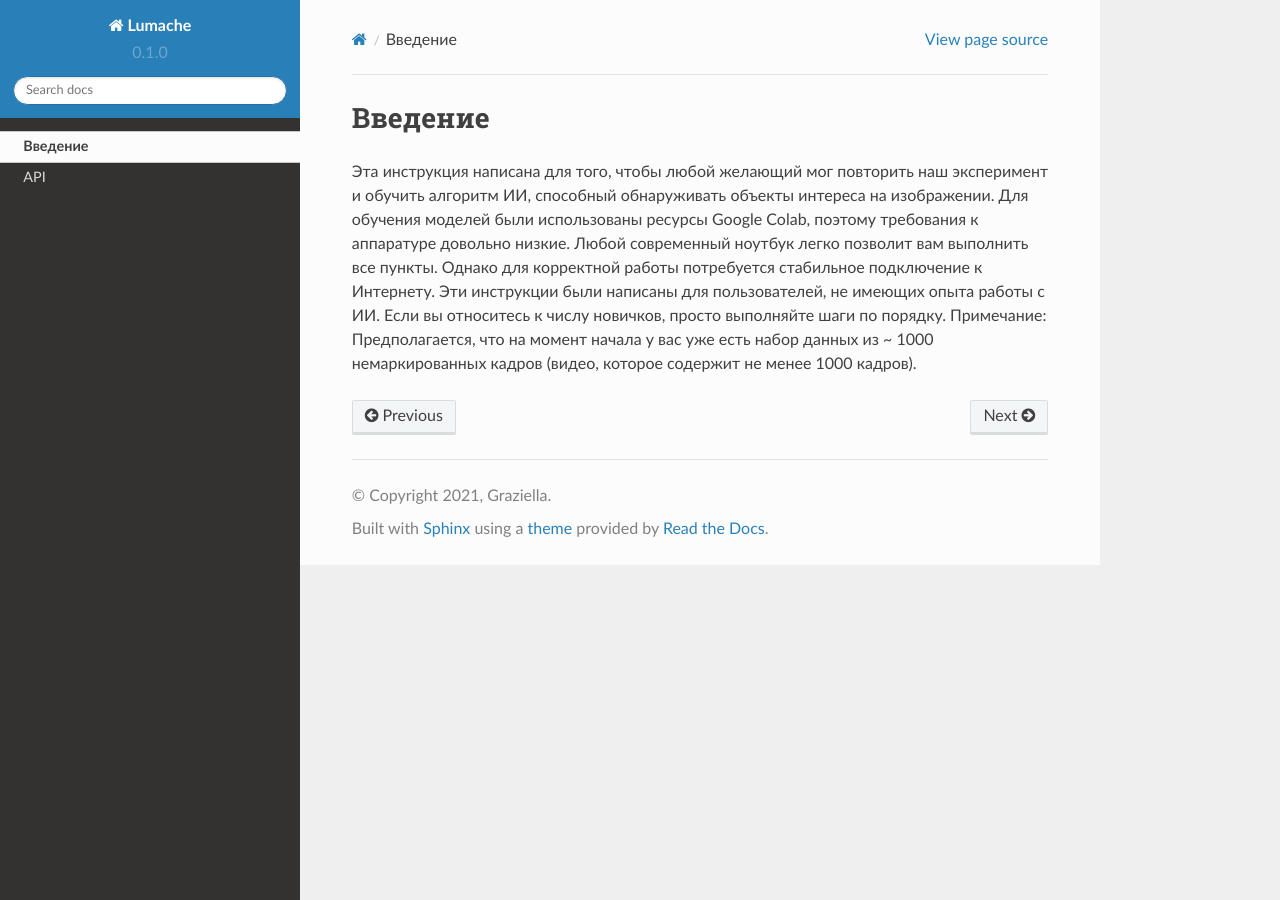
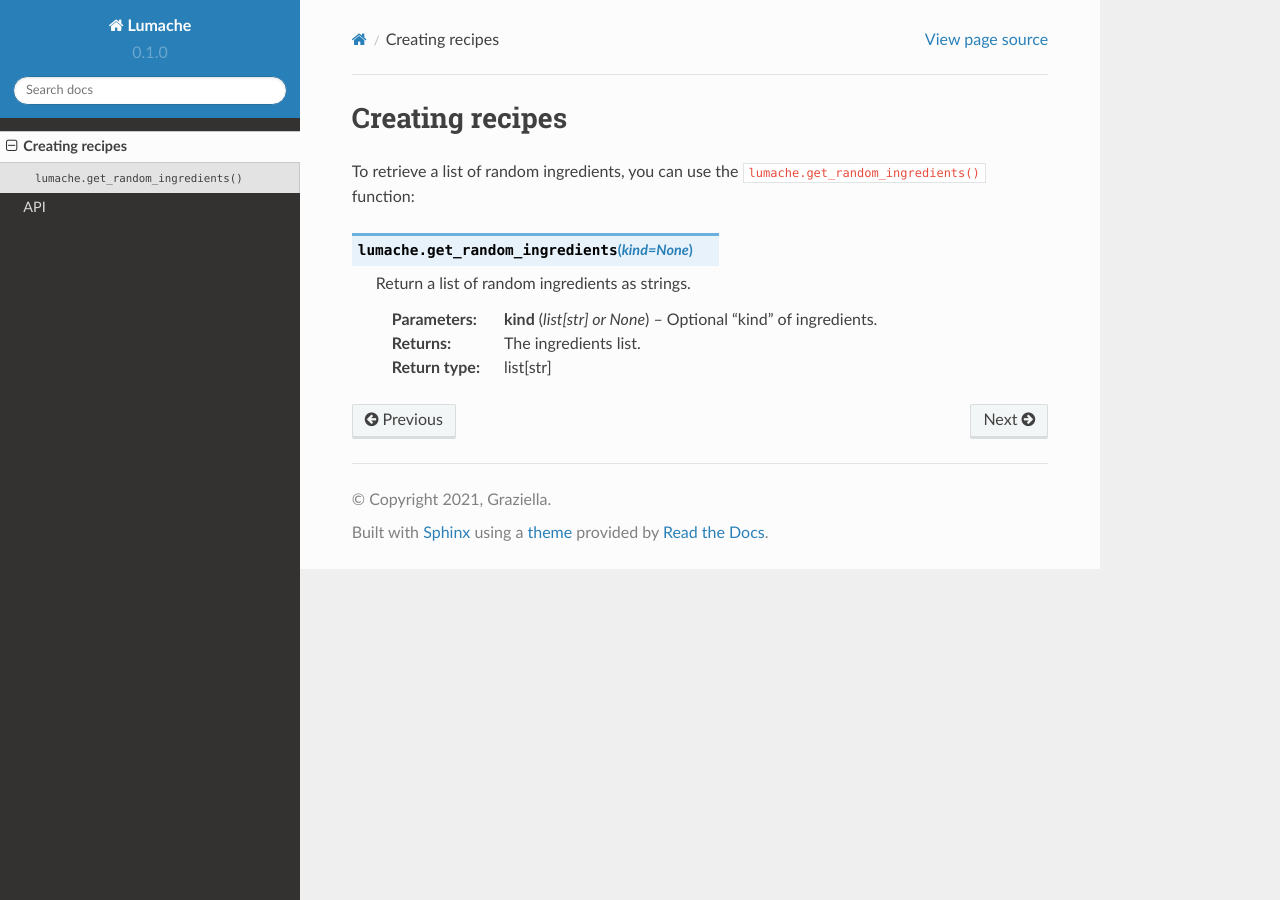
Before and after one commit to Zenkin/mag_tutorial, a Sphinx documentation site: the page built from docs/source/usage.rst, in a window 1280 px wide. Built offline with Sphinx 7.4.7 and the Read the Docs theme 2.0.0, drawn with Linux system fonts in a browser that asks for light colours.

Commit message:
Update usage.rst

```diff
--- a/docs/source/usage.rst
+++ b/docs/source/usage.rst
@@ -1,4 +1,14 @@
-Введение
+Creating recipes
 ----------------
 
-Эта инструкция написана для того, чтобы любой желающий мог повторить наш эксперимент и обучить алгоритм ИИ, способный обнаруживать объекты интереса на изображении. Для обучения моделей были использованы ресурсы Google Colab, поэтому требования к аппаратуре довольно низкие. Любой современный ноутбук легко позволит вам выполнить все пункты. Однако для корректной работы потребуется стабильное подключение к Интернету. Эти инструкции были написаны для пользователей, не имеющих опыта работы с ИИ. Если вы относитесь к числу новичков, просто выполняйте шаги по порядку. Примечание: Предполагается, что на момент начала у вас уже есть набор данных из ~ 1000 немаркированных кадров (видео, которое содержит не менее 1000 кадров).
+To retrieve a list of random ingredients,
+you can use the ``lumache.get_random_ingredients()`` function:
+
+.. py:function:: lumache.get_random_ingredients(kind=None)
+
+   Return a list of random ingredients as strings.
+
+   :param kind: Optional "kind" of ingredients.
+   :type kind: list[str] or None
+   :return: The ingredients list.
+   :rtype: list[str]
```
